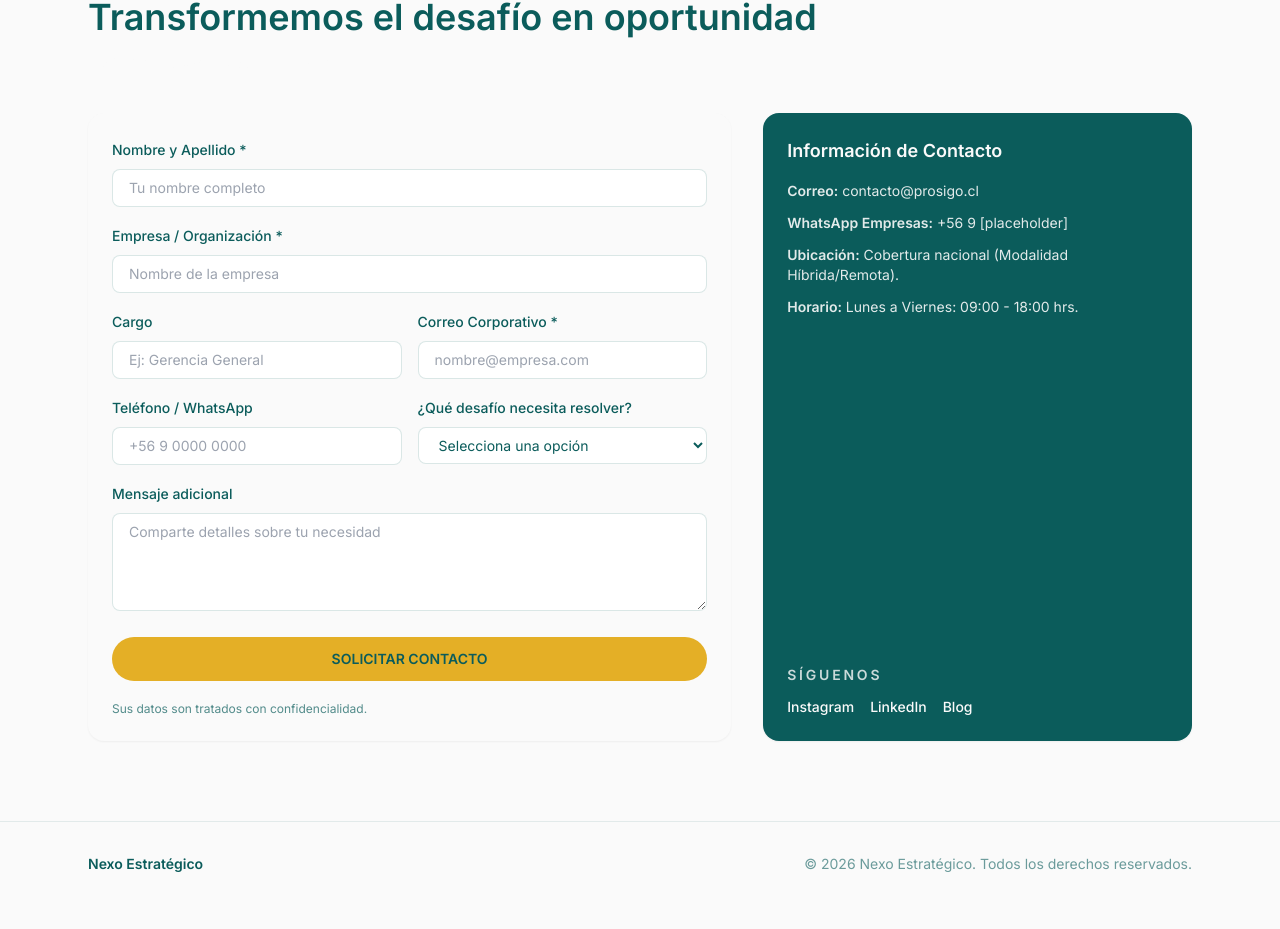
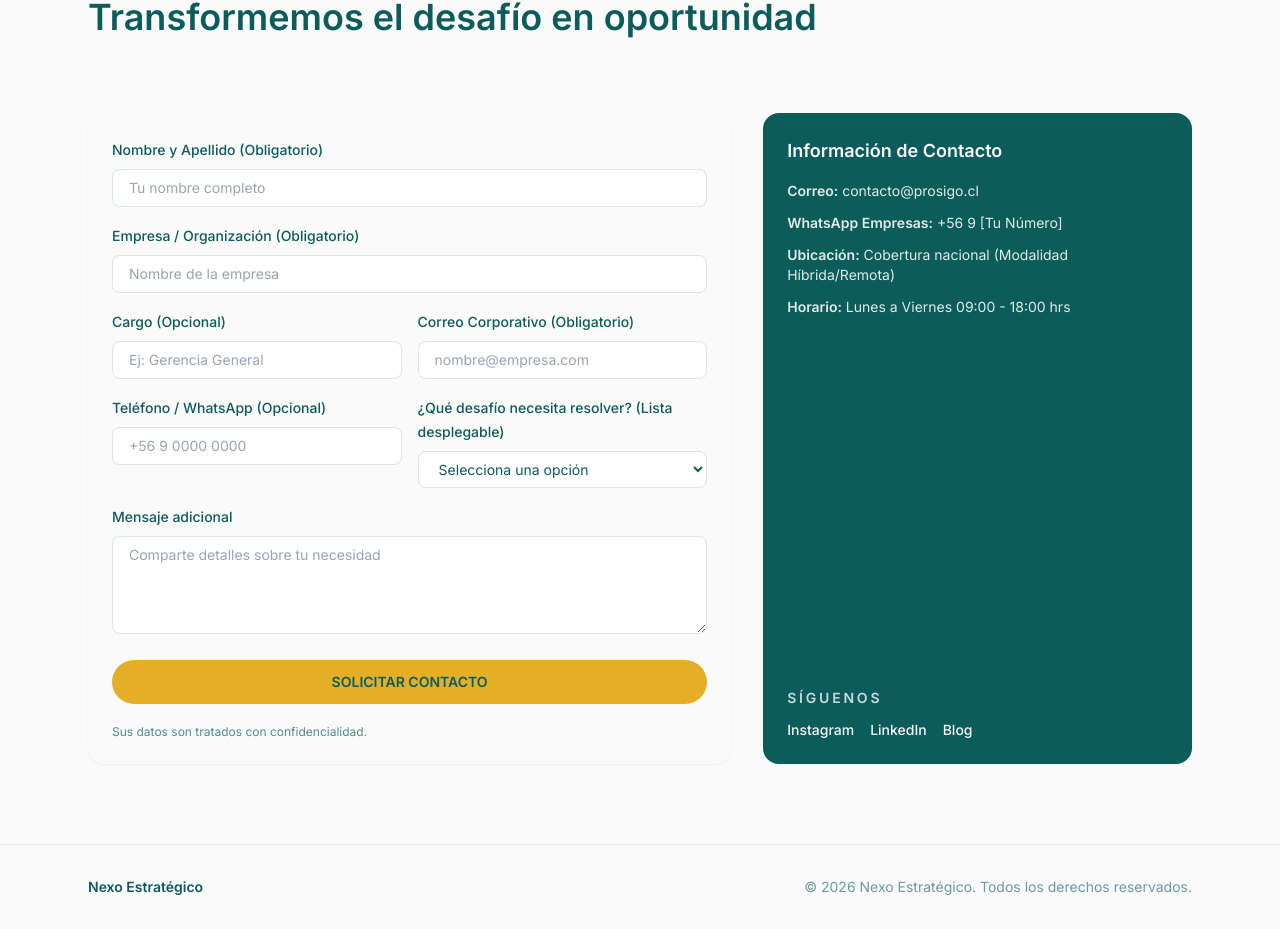
Before and after one commit to medinabenjamin/landing_page_test, a Next.js app: page / in a window 1280 px wide. Shown: the part 4804-5733 px from the top of the page. Before the commit the page ends 5710 px from the top, so only its background shows below. Built offline with nearby package versions, Linux system fonts and the light colour scheme.

Commit message:
Update contact form labels and info

```diff
--- a/src/components/ContactSection.tsx
+++ b/src/components/ContactSection.tsx
@@ -46,7 +46,7 @@ export default function ContactSection() {
                     className="text-sm font-medium text-[#0B5C5B]"
                     htmlFor="fullName"
                   >
-                    Nombre y Apellido *
+                    Nombre y Apellido (Obligatorio)
                   </label>
                   <input
                     id="fullName"
@@ -62,7 +62,7 @@ export default function ContactSection() {
                     className="text-sm font-medium text-[#0B5C5B]"
                     htmlFor="company"
                   >
-                    Empresa / Organización *
+                    Empresa / Organización (Obligatorio)
                   </label>
                   <input
                     id="company"
@@ -78,7 +78,7 @@ export default function ContactSection() {
                     className="text-sm font-medium text-[#0B5C5B]"
                     htmlFor="role"
                   >
-                    Cargo
+                    Cargo (Opcional)
                   </label>
                   <input
                     id="role"
@@ -93,7 +93,7 @@ export default function ContactSection() {
                     className="text-sm font-medium text-[#0B5C5B]"
                     htmlFor="email"
                   >
-                    Correo Corporativo *
+                    Correo Corporativo (Obligatorio)
                   </label>
                   <input
                     id="email"
@@ -109,7 +109,7 @@ export default function ContactSection() {
                     className="text-sm font-medium text-[#0B5C5B]"
                     htmlFor="phone"
                   >
-                    Teléfono / WhatsApp
+                    Teléfono / WhatsApp (Opcional)
                   </label>
                   <input
                     id="phone"
@@ -124,7 +124,7 @@ export default function ContactSection() {
                     className="text-sm font-medium text-[#0B5C5B]"
                     htmlFor="challenge"
                   >
-                    ¿Qué desafío necesita resolver?
+                    ¿Qué desafío necesita resolver? (Lista desplegable)
                   </label>
                   <select
                     id="challenge"
@@ -186,16 +186,16 @@ export default function ContactSection() {
                     contacto@prosigo.cl
                   </p>
                   <p>
-                    <span className="font-semibold">WhatsApp Empresas:</span> +56
-                    9 [placeholder]
+                    <span className="font-semibold">WhatsApp Empresas:</span>{" "}
+                    +56 9 [Tu Número]
                   </p>
                   <p>
                     <span className="font-semibold">Ubicación:</span> Cobertura
-                    nacional (Modalidad Híbrida/Remota).
+                    nacional (Modalidad Híbrida/Remota)
                   </p>
                   <p>
                     <span className="font-semibold">Horario:</span> Lunes a
-                    Viernes: 09:00 - 18:00 hrs.
+                    Viernes 09:00 - 18:00 hrs
                   </p>
                 </div>
               </div>
```
